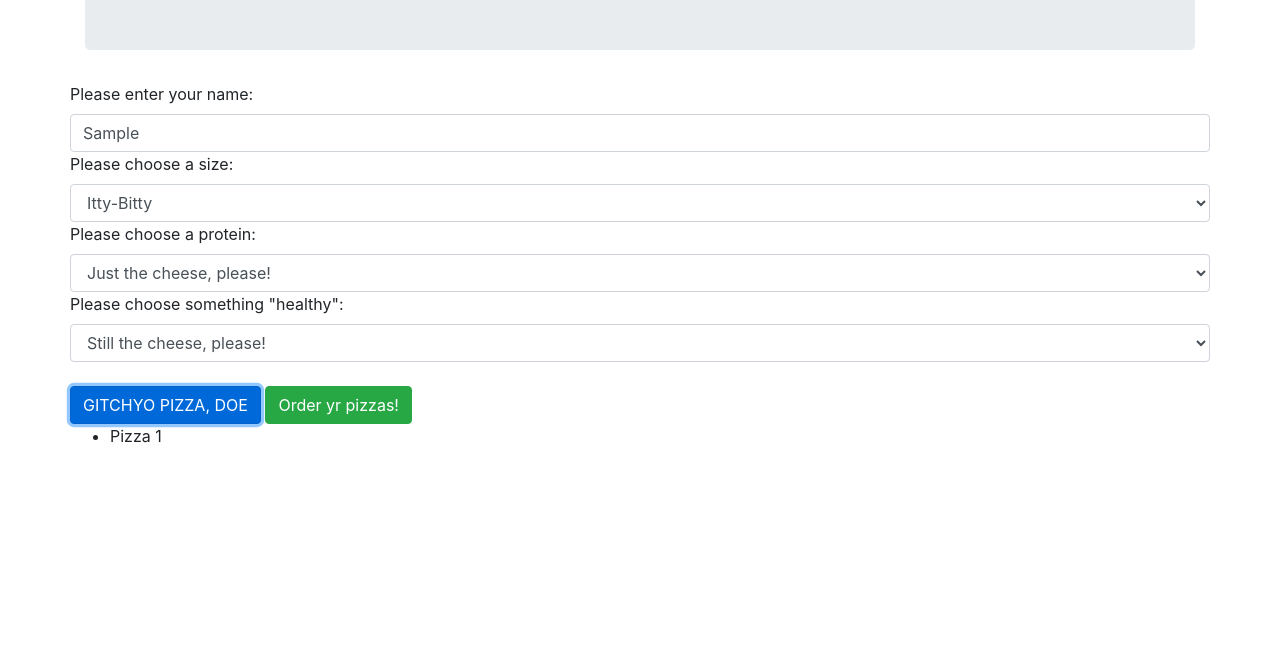
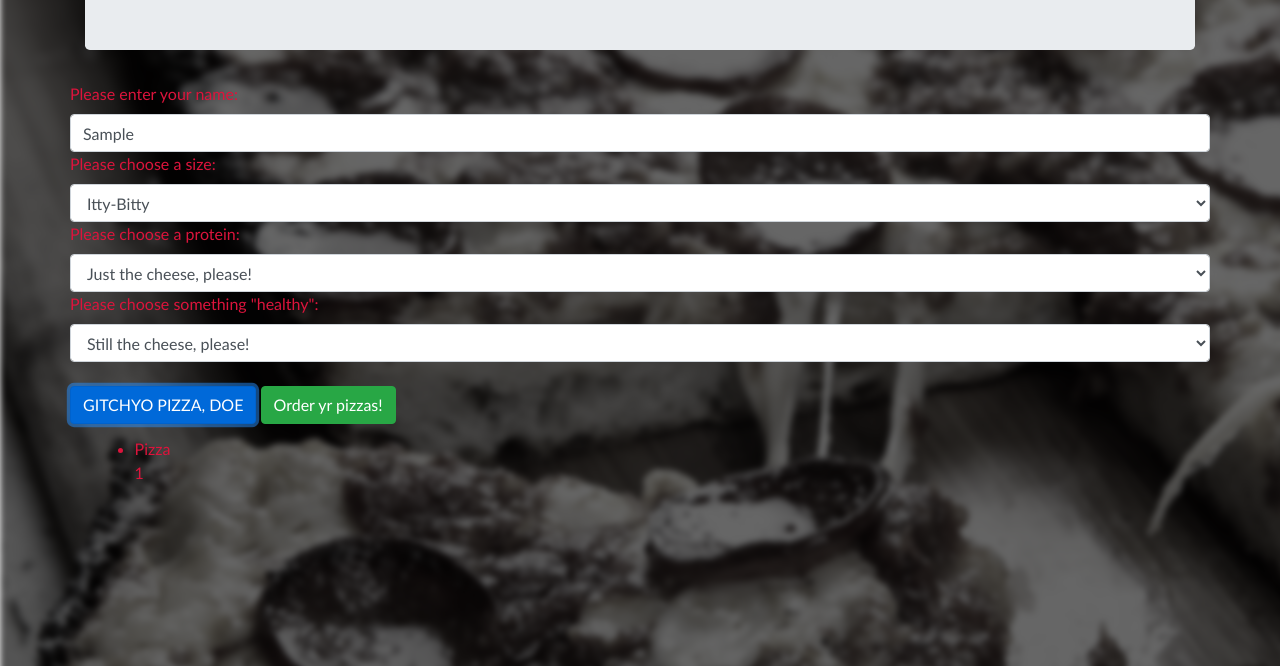
Before and after one commit to spnoneil/independentproject4, a plain HTML site: page index.html in a window 1280 px wide. Both pictures are taken after typing "Sample" into the empty fields and a click on the button "GITCHYO PIZZA, DOE". Shown: the part 134-800 px from the top of the page. Drawn offline with Linux system fonts and the light colour scheme.

Commit message:
add img, minor styling

```diff
--- a/css/styles.css
+++ b/css/styles.css
@@ -1,11 +1,30 @@
+body {
+  font-family: 'Gill Sans', 'Gill Sans MT', Calibri, 'Trebuchet MS', sans-serif;
+  color: crimson;
+}
+
 #output,
 #orderBtn {
   display: none;
 }
 
+#pizzaBg {
+  position: fixed;
+  z-index: -1;
+  filter: blur(3px) brightness(40%) grayscale(90%)
+}
+
+li {
+  margin: 50%;
+}
+
 #pizzaDetails {
-  float: right;
+  margin: 15%;
   display: none;
+}
+
+#pizzaOutput {
+  margin: 15%;
 }
 
 li {
--- a/index.html
+++ b/index.html
@@ -10,6 +10,7 @@
 </head>
 
 <body>
+  <img src="img/pizza.jpg" id="pizzaBg" alt="A picture of some wicked 'za">
   <div class="container">
     <div class="jumbotron">
       <h1>Come on down to PizzaTime!</h1>
```
Also changed, not shown: img/pizza.jpg (added), img/pizzalrg.jpg (added).
